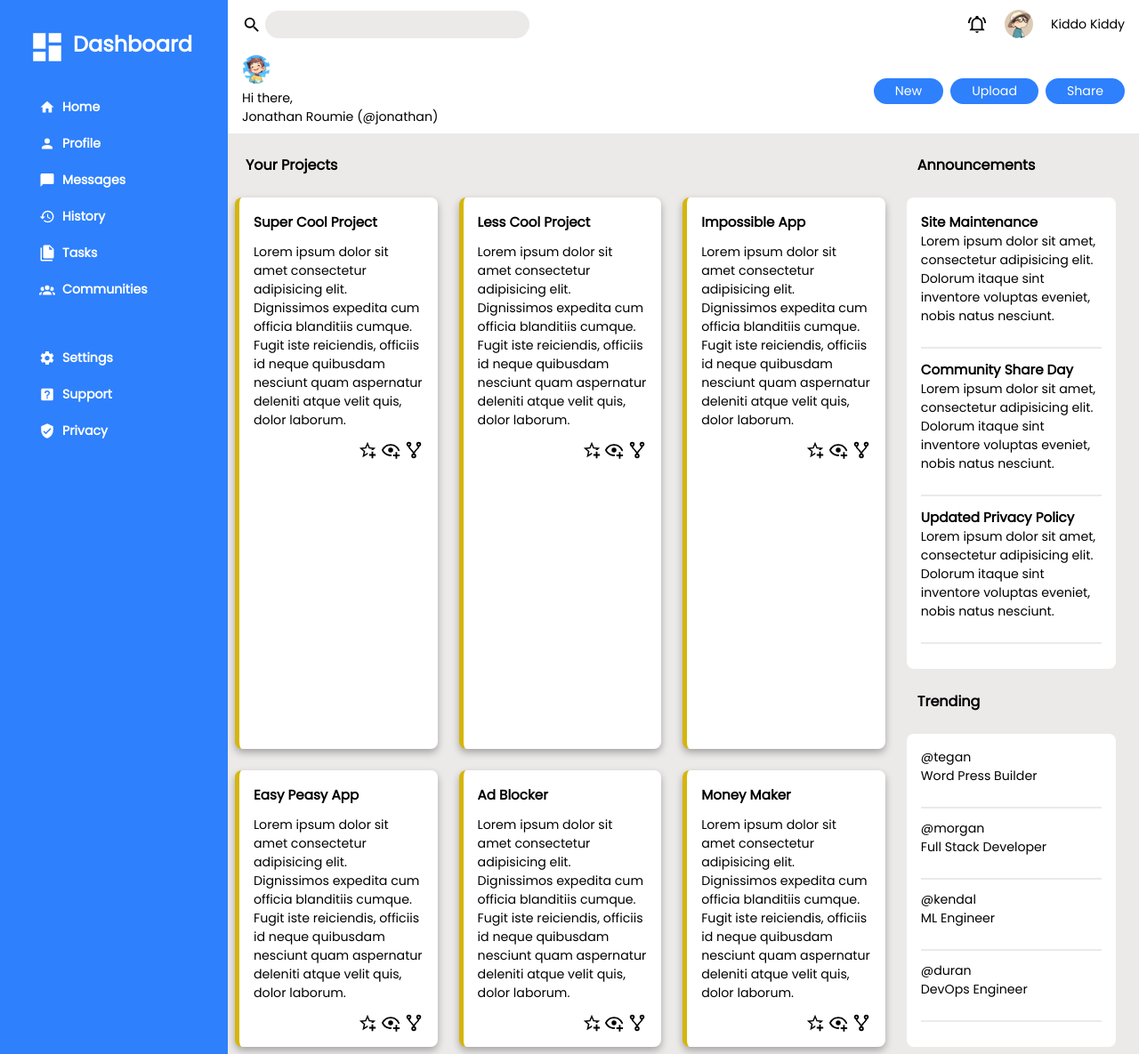
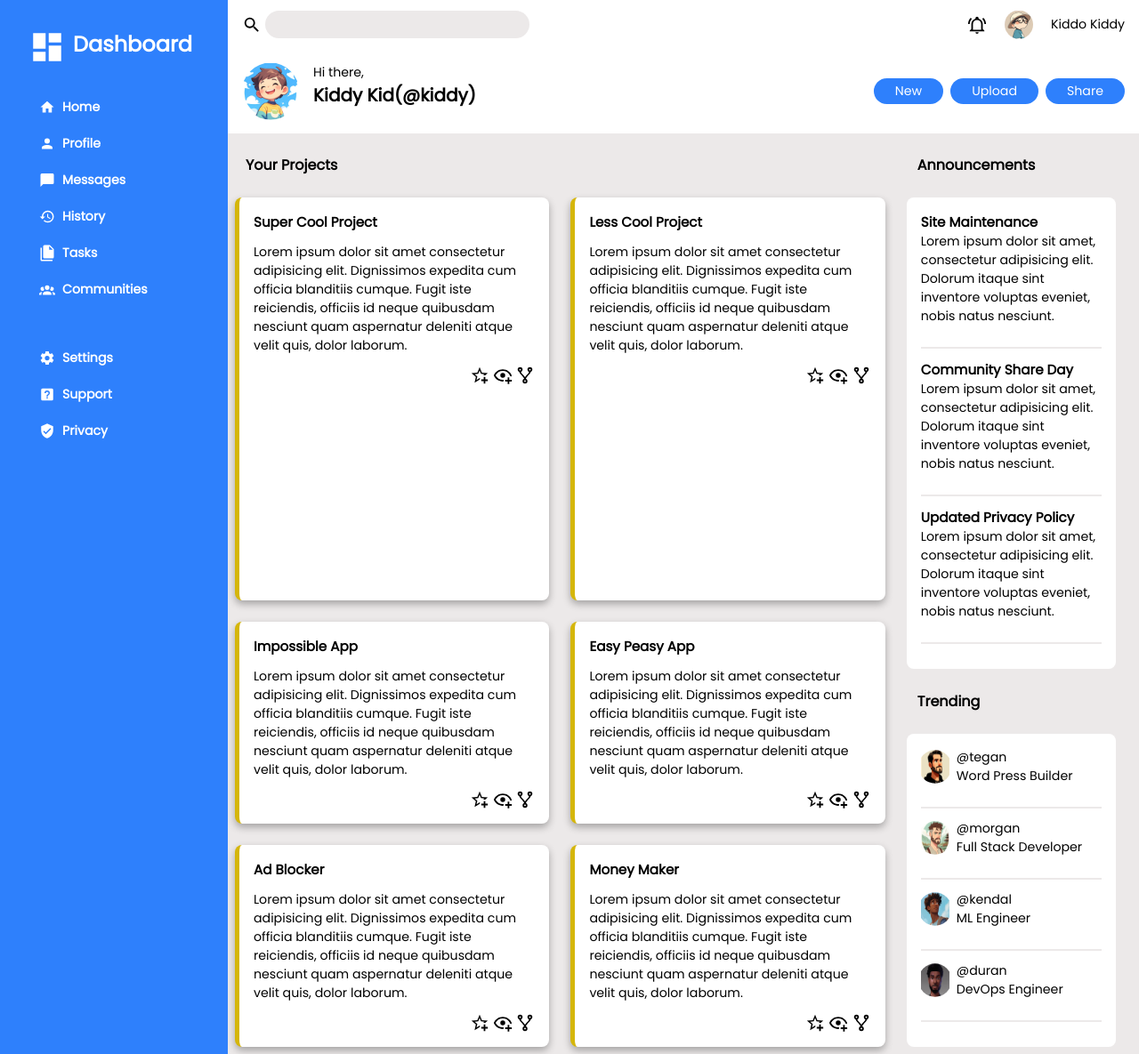
Before and after one commit to etcoder-642/adminDashboard, a plain HTML site: page index.html in a window 1280 px wide. Shown: the whole page at 89% size. Drawn offline with Linux system fonts and the light colour scheme.

Commit message:
almost finished

```diff
--- a/index.html
+++ b/index.html
@@ -62,8 +62,10 @@
                 <nav class="bottom-head">
                     <div class="intro">
                         <img src="resources/main-kid.jpg" alt="">
+                        <div>
                             <div>Hi there,</div>
-                        <div>Jonathan Roumie (@jonathan)</div>
+                            <strong>Kiddy Kid(@kiddy)</strong>
+                        </div>
                     </div>
                     <div class="buttons">
                         <button>New</button>
@@ -151,28 +153,40 @@
                     <header>Trending</header>
                     <section class="info-section-two">
                         <div class="profile-box">
-                            <p>
+                            <div>
+                                <img src="resources/profile1.jpg" alt="">
+                                <div>
                                     <div>@tegan</div>
                                     <div>Word Press Builder</div>
-                            </p>
+                                </div>
+                            </div>
                         </div>
                         <div class="profile-box">
-                            <p>
+                            <div>
+                                <img src="resources/profile2.jpg" alt="">
+                                <div>
                                     <div>@morgan</div>
                                     <div>Full Stack Developer</div>
-                            </p>
+                                </div>
+                            </div>
                         </div>
                         <div class="profile-box">
-                            <p>
+                            <div>
+                                <img src="resources/profile3.jpg" alt="">
+                                <div>
                                     <div>@kendal</div>
                                     <div>ML Engineer</div>
-                            </p>
+                                </div>
+                            </div>
                         </div>
                         <div class="profile-box">
-                            <p>
+                            <div>
+                                <img src="resources/profile4.jpg" alt="">
+                                <div>
                                     <div>@duran</div>
                                     <div>DevOps Engineer</div>
-                            </p>
+                                </div>
+                            </div>
                         </div>
                     </section>
                 </div>
--- a/style.css
+++ b/style.css
@@ -51,6 +51,20 @@
 img {
     width: 32px;
     clip-path: circle(50%);
+}
+
+.intro {
+    display: flex;
+    gap: 16px;
+    height: auto;
+}
+
+.intro > img {
+    width: 64px;
+}
+
+.intro > div > strong {
+    font-size: 20px;
 }
 
 .dashboard, .sidebar > ul > li {
@@ -154,7 +168,7 @@ input:focus {
 
 .content-side{
     display: grid;
-    grid-template-columns: repeat(auto-fit, minmax(200px, 1fr));
+    grid-template-columns: repeat(auto-fit, minmax(300px, 1fr));
     grid-template-rows: 40px 1fr;
     gap: 24px;
     margin-right: 12px;
@@ -211,3 +225,17 @@ input:focus {
     margin-bottom: 12px;
     border-bottom: 2px solid var(--standard-grey);
 }
+
+.profile-box > div {
+    display: flex;
+    gap: 8px;
+}
+
+.profile-box > img {
+    width: 48px;
+}
+/*
+.profile-box > div > div{
+    display: flex;
+    flex-direction: column;
+} */
```
Also changed, not shown: resources/profile1.jpg (added), resources/profile2.jpg (added), resources/profile3.jpg (added), resources/profile4.jpg (added), 4 other files. Lines whose indentation alone changed are shown as unchanged.
